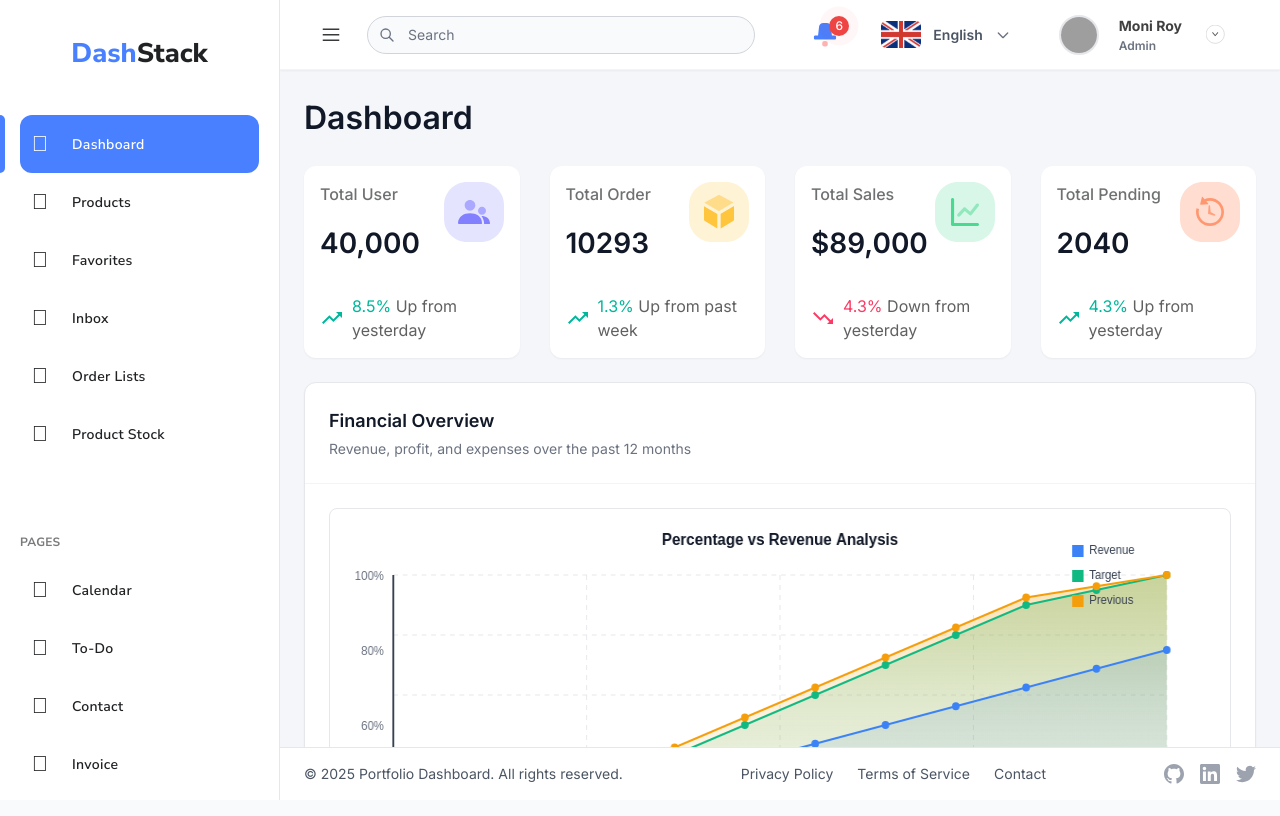
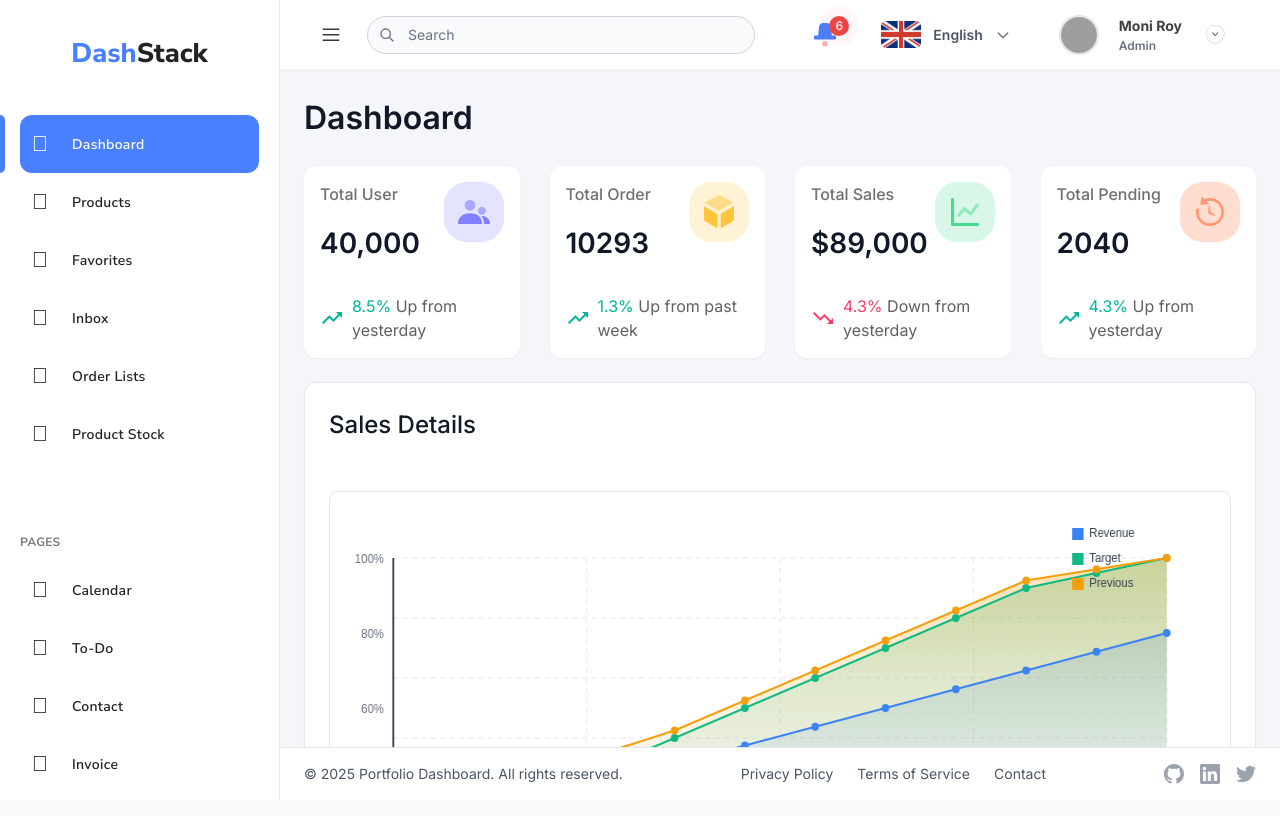
Before and after one commit to EkaBachrudin/personal-dashboard, an Angular app: page /dashboard in a window 1280 px wide. Built offline with nearby package versions, Linux system fonts and the light colour scheme; grey boxes are pictures that could not be loaded.

Commit message:
small change

```diff
--- a/src/app/components/line-chart/line-chart.component.ts
+++ b/src/app/components/line-chart/line-chart.component.ts
@@ -359,11 +359,5 @@ export class LineChartComponent implements AfterViewInit, OnDestroy {
 
       legendY += 25;
     });
-
-    // Draw title
-    ctx.fillStyle = '#111827';
-    ctx.font = 'bold 16px sans-serif';
-    ctx.textAlign = 'center';
-    ctx.fillText('Percentage vs Revenue Analysis', width / 2, 20);
   }
 }
--- a/src/app/pages/dashboard/dashboard.component.html
+++ b/src/app/pages/dashboard/dashboard.component.html
@@ -75,9 +75,8 @@
 
   <!-- Line Chart -->
   <div class="bg-white rounded-xl shadow-sm border border-gray-200">
-    <div class="p-6 border-b border-gray-100">
-      <h2 class="text-lg font-semibold text-gray-900">Financial Overview</h2>
-      <p class="text-sm text-gray-500 mt-1">Revenue, profit, and expenses over the past 12 months</p>
+    <div class="p-6">
+      <h2 class="text-[24px] font-medium">Sales Details</h2>
     </div>
     <div class="p-6 chart-container">
       <app-line-chart [data]="chartData" [width]="chartWidth" [height]="400"></app-line-chart>
```
